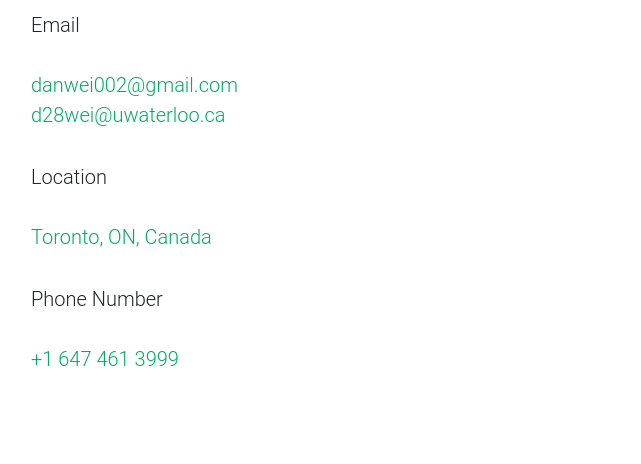
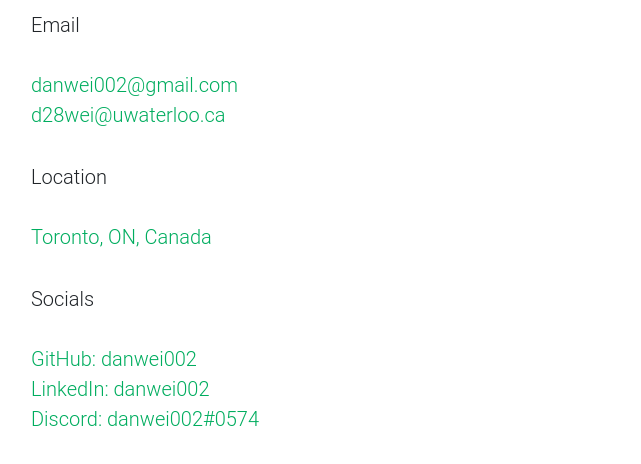
Before and after one commit to danwei002/Portfolio-Website, a Gatsby site: page /components/Contact/ContactContent in a window 1280 px wide. Shown: the part 180-644 px from the top of the page, without its empty margins (104-745 px from the left). Built offline with nearby package versions, Linux system fonts and the light colour scheme; Gatsby itself is replaced by a stand-in of ours.

Commit message:
Minor updates

```diff
--- a/src/pages/components/About/SkillData.json
+++ b/src/pages/components/About/SkillData.json
@@ -1,7 +1,7 @@
 [
     {
         "key": 1,
-        "label": "Java",
+        "label": "C++",
         "percentage": 100
     },
     {
@@ -11,7 +11,7 @@
     },
     {
         "key": 3,
-        "label": "C++",
+        "label": "Java",
         "percentage": 80
     },
     {
--- a/src/pages/components/Contact/ContactContent.js
+++ b/src/pages/components/Contact/ContactContent.js
@@ -1,6 +1,6 @@
 import React from "react"
 import { FaMapMarkerAlt } from "@react-icons/all-files/fa/FaMapMarkerAlt"
-import { FaPhoneAlt } from "@react-icons/all-files/fa/FaPhoneAlt"
+import { FaShareAlt } from "@react-icons/all-files/fa/FaShareAlt"
 import { FaEnvelope } from "@react-icons/all-files/fa/FaEnvelope"
 
 function ContactContent() {
@@ -39,14 +39,20 @@
                             </p>
                         </div>
                         <div className="col-xl-1 col-lg-1 col-md-1 col-sm-1 col-1 mb-3">
-                            <FaPhoneAlt size={24} color={"white"}/>
+                            <FaShareAlt size={24} color={"white"}/>
                         </div>
                         <div className="col-xl-11 col-lg-11 col-md-11 col-sm-11 col-11 mb-3">
                             <p className="lead contact-content">
-                                Phone Number
+                                Socials
                                 <br/>
                                 <br/>
-                                <span style={{color: "#00ad5f"}}>+1 647 461 3999</span>
+                                <span style={{color: "#00ad5f"}}>
+                                    <a style={{color: "#00ad5f"}} href="https://github.com/danwei002">GitHub: danwei002</a>
+                                    <br/>
+                                    <a style={{color: "#00ad5f"}} href="https://www.linkedin.com/in/danwei002/">LinkedIn: danwei002</a>
+                                    <br/>
+                                    Discord: danwei002#0574
+                                </span>
                             </p>
                         </div>
                     </div>
```
Also changed, not shown: src/pages/components/Navbar/Navbar.js (+2 -7 lines).
